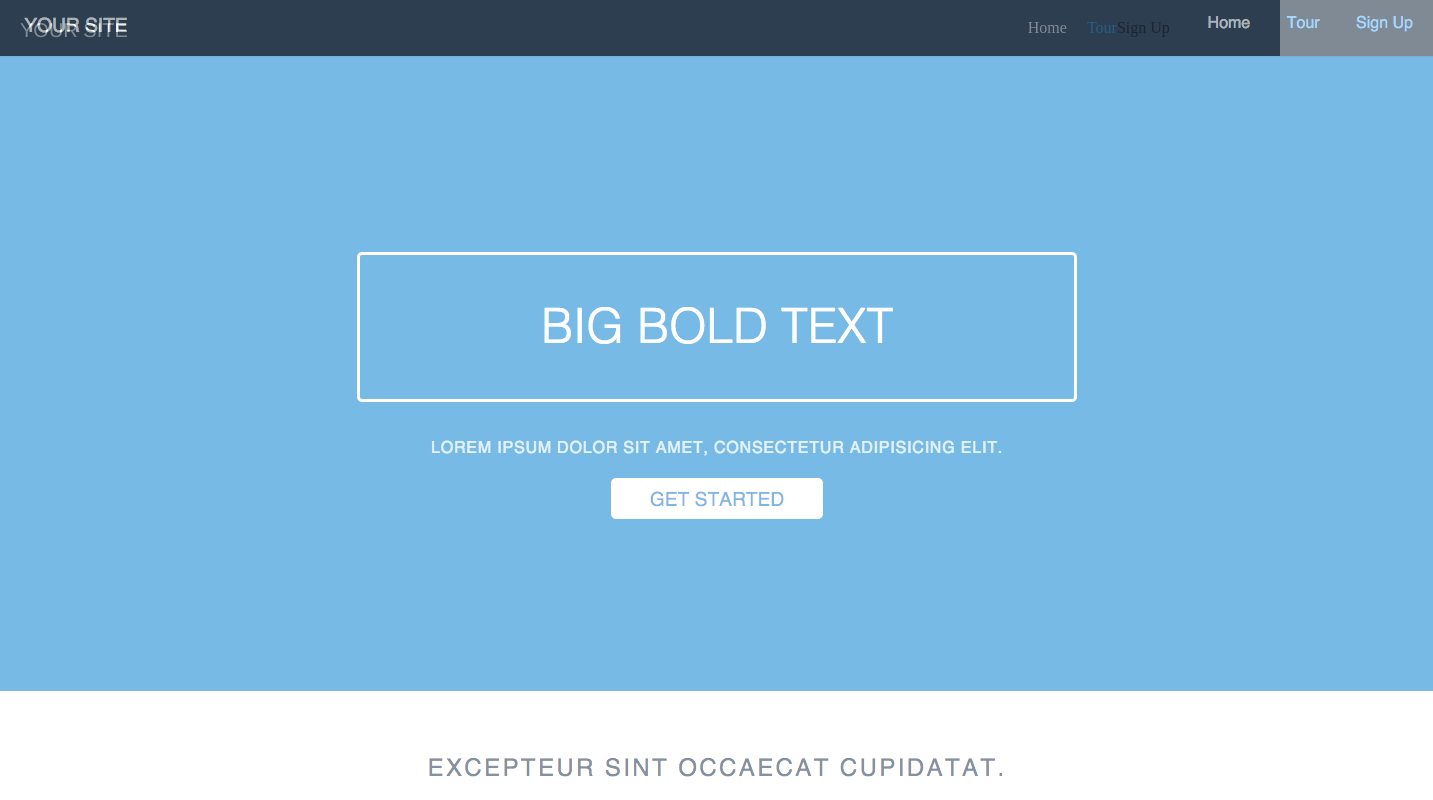
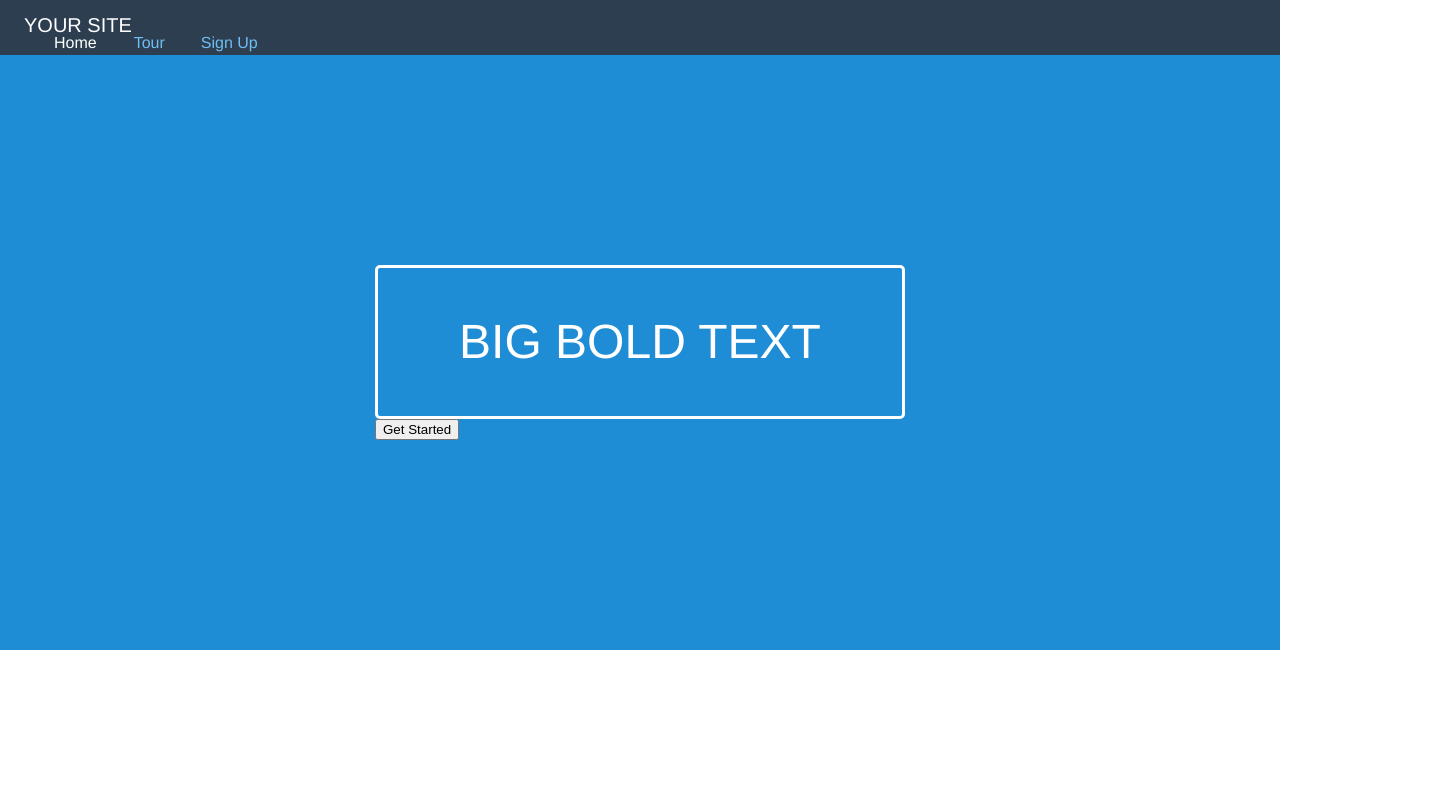
Before and after one commit to youcatastrophe/css-toy__homepage-layout, a plain HTML site: page index.html in a window 1280 px wide. Shown: the top 800 px of the page, 1433 px wide, since content can reach past the window. Drawn offline with Linux system fonts and the light colour scheme.

Commit message:
WIP. Haven't committed in a while

```diff
--- a/global.css
+++ b/global.css
@@ -1,33 +1,56 @@
 #top-nav-bar {
   background-color: #2D3E50;
-  padding: 20px;
+  padding: 15px 20px 40px 24px;
+  font-family: "Helvetica Neue", Helvetica, Arial, sans-serif;
 }
 
 #title {
-  font-family: "Helvetica Neue", Helvetica, Arial, sans-serif;
+
   color: white;
   text-transform: uppercase;
   font-size: 20px;
-/*  margin: 0px;*/
-  padding-right: 900px;
+  padding-right: 1050px;
   float: left;
-}
-
-.right {
 }
 
 #home {
   color: white;
   float: left;
+  margin-top: 0px;
   margin-right: 20px;
+  margin-left: 30px;
 }
 
 #tour {
-  color: #1F8DD6;
+  color: #6FBEF3;
   float: left;
+  padding-right: 12px;
+  padding-left:17px;
 }
 
 #sign-up {
-  color: #1F8DD6;
+  color: #6FBEF3;
   float: left;
+  padding-left:24px;
 }
+
+#top-main {
+  background-color: #1F8DD6;
+  color: white;
+  padding: 210px 375px;
+  font-family: Helvetica, sans-serif;
+  text-transform: uppercase;
+}
+
+#big-box {
+  background-color: #1F8DD6;
+  border: 3px;
+  border-color: white;
+  border-style: solid;
+  padding: 50px 20px;
+  border-radius: 5px;
+  color: white;
+  text-align: center;
+  font-size: 48px;
+  font-weight: lighter;
+}
--- a/index.html
+++ b/index.html
@@ -6,17 +6,20 @@
   <link rel="stylesheet" type="text/css" href="_framework.css">
   <link rel="stylesheet" type="text/css" href="global.css">
 </head>
-<body class="show_goal see_through">
+<body class="">
   <div id="top-nav-bar">
       <p id="title">Your Site</p>
-      <div class="right">
+      <div id="right">
         <p id="home">Home</p>
         <p id="tour">Tour</p>
-        <p id="Sign-up">Sign Up</p>
+        <p id="sign-up">Sign Up</p>
       </div>
   </div>
-  <div id="top-main"></div>
-  <div id="top-main"></div>
+  <div id="top-main">
+    <div id="big-box">Big Bold Text</div>
+    <div id="lower-text"></div>
+    <button id="start">Get Started</button>
+  </div>
   <div id="info-section"></div>
   <div id="form">
     <div id="form-top"></div>
```
